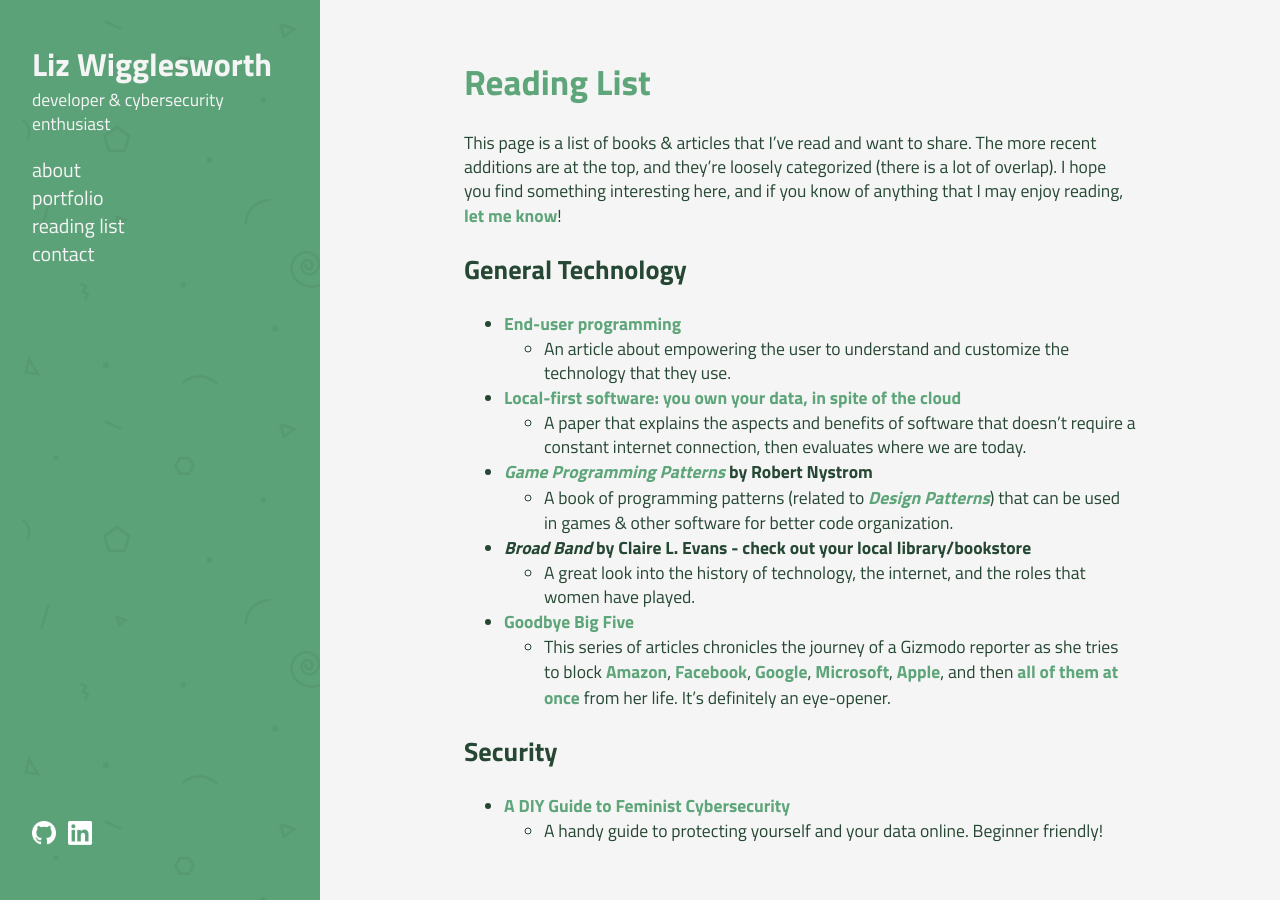
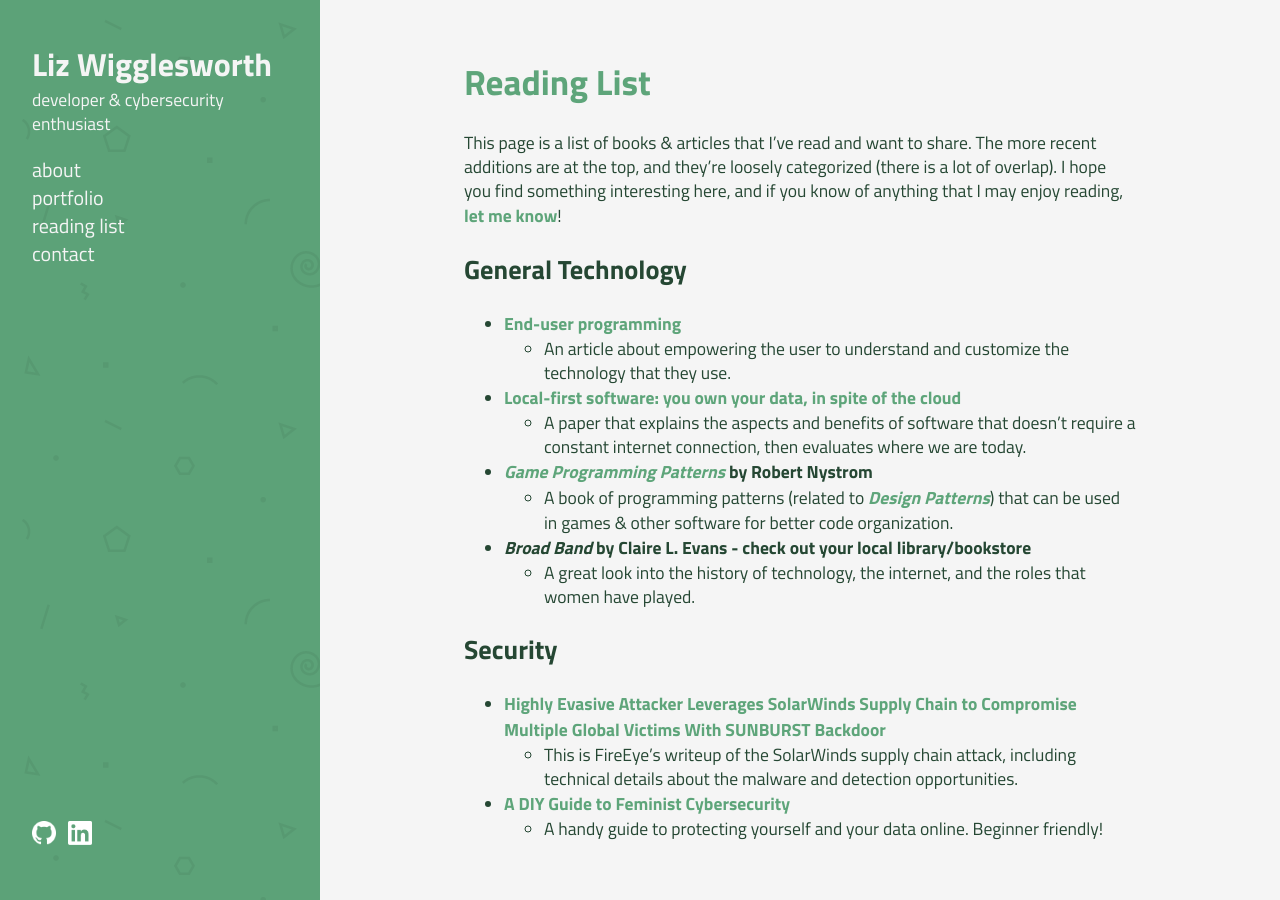
Before and after one commit to gh0staria/gh0staria.github.io, a Jekyll site: the page built from reading-list.md, in a window 1280 px wide. Built offline with Jekyll 4.4.1, drawn with Linux system fonts in a browser that asks for light colours; our own code applies the rules of GitHub Pages for plain Markdown files.

Commit message:
Edit page content

```diff
--- a/reading-list.md
+++ b/reading-list.md
@@ -14,10 +14,9 @@
   - A book of programming patterns (related to *[Design Patterns](https://en.wikipedia.org/wiki/Design_Patterns)*) that can be used in games & other software for better code organization.
 - ***Broad Band* by Claire L. Evans - check out your local library/bookstore**
   - A great look into the history of technology, the internet, and the roles that women have played.
-- **[Goodbye Big Five](https://gizmodo.com/c/goodbye-big-five)**
-  - This series of articles chronicles the journey of a Gizmodo reporter as she tries to block [Amazon](https://gizmodo.com/i-tried-to-block-amazon-from-my-life-it-was-impossible-1830565336), [Facebook](https://gizmodo.com/i-cut-facebook-out-of-my-life-surprisingly-i-missed-i-1830565456), [Google](https://gizmodo.com/i-cut-google-out-of-my-life-it-screwed-up-everything-1830565500), [Microsoft](https://gizmodo.com/i-cut-microsoft-out-of-my-life-or-so-i-thought-1830863898), [Apple](https://gizmodo.com/i-cut-apple-out-of-my-life-it-was-devastating-1831063868), and then [all of them at once](https://gizmodo.com/i-cut-the-big-five-tech-giants-from-my-life-it-was-hel-1831304194) from her life. It's definitely an eye-opener.
-
 
 ## Security
+- **[Highly Evasive Attacker Leverages SolarWinds Supply Chain to Compromise Multiple Global Victims With SUNBURST Backdoor](https://www.fireeye.com/blog/threat-research/2020/12/evasive-attacker-leverages-solarwinds-supply-chain-compromises-with-sunburst-backdoor.html)**
+  - This is FireEye's writeup of the SolarWinds supply chain attack, including technical details about the malware and detection opportunities.
 - **[A DIY Guide to Feminist Cybersecurity](https://hackblossom.org/cybersecurity/)**
   - A handy guide to protecting yourself and your data online. Beginner friendly!
```
Also changed, not shown: contact.md (+4 -0 lines).
